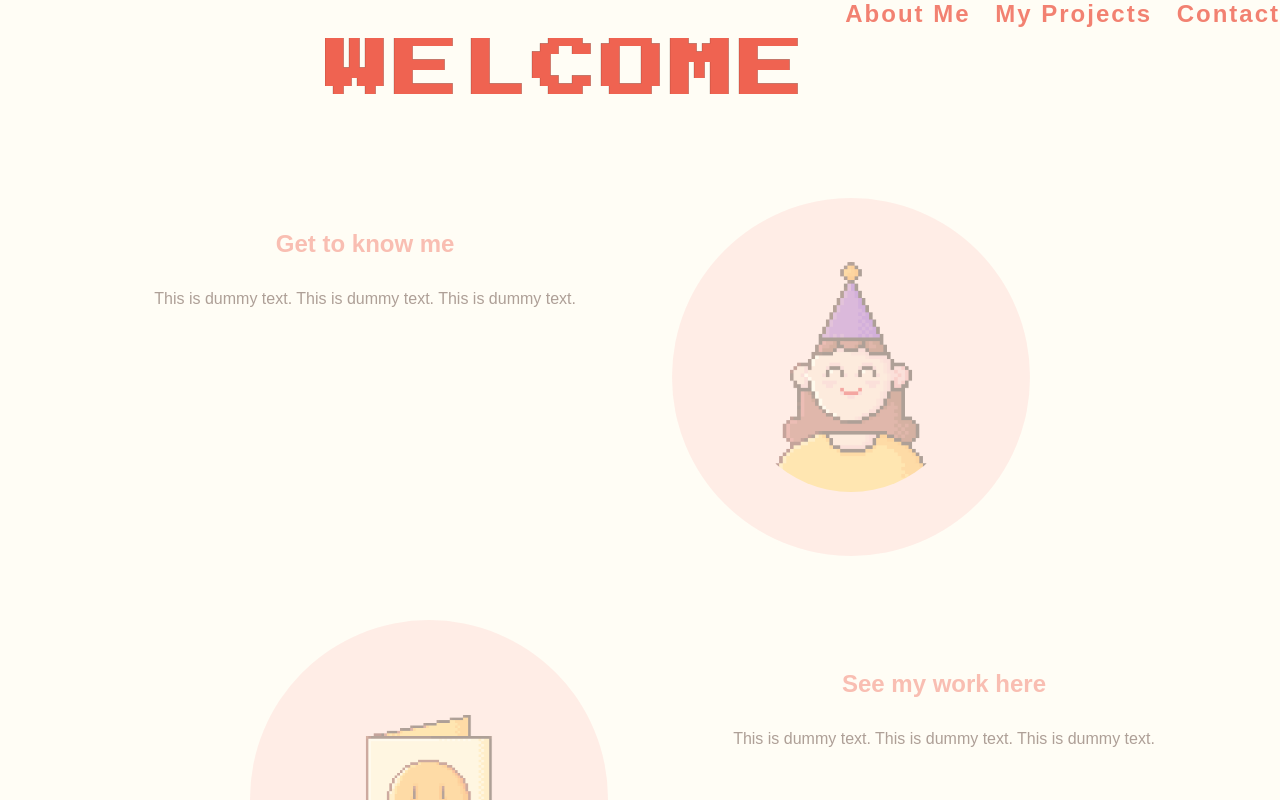
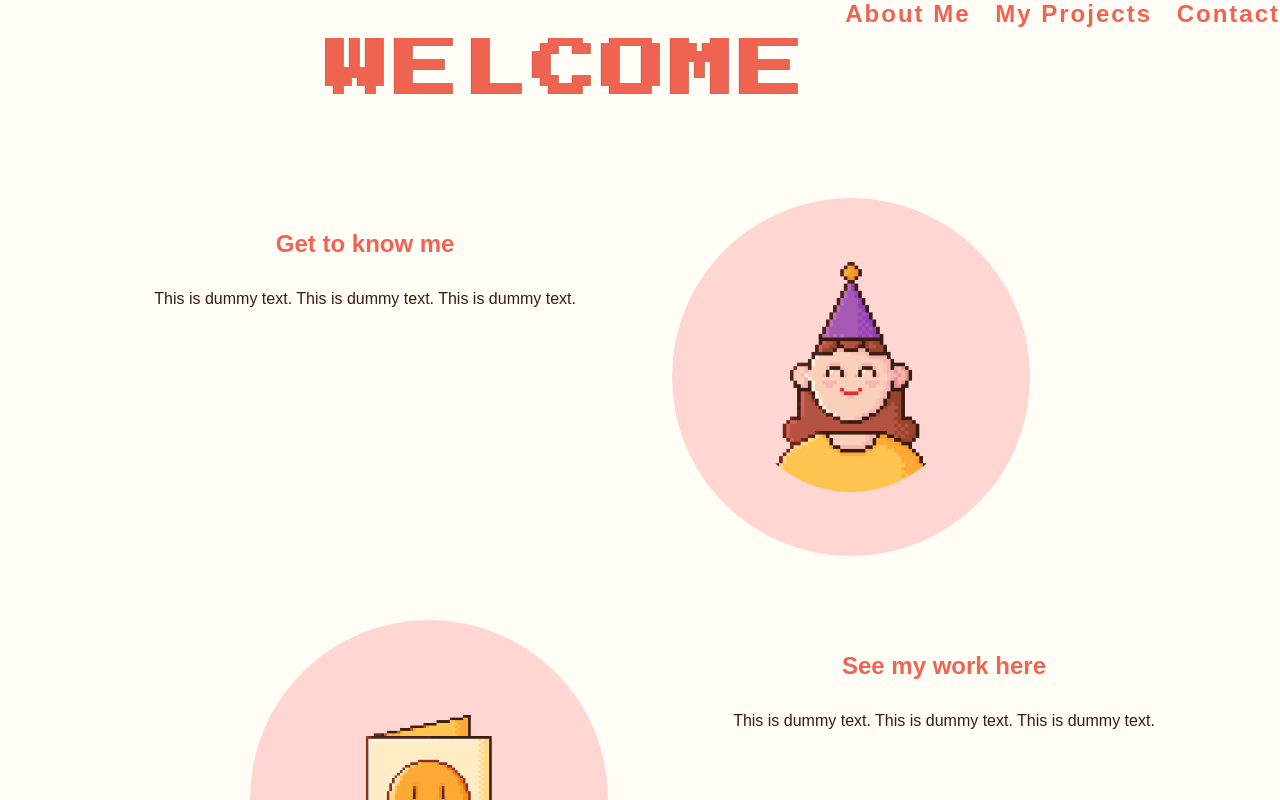
Before and after one commit to tanjamilisavljevic/portfolio, a React (Create React App) app: page / in a window 1280 px wide. Shown: the top 800 px of the page. Built offline with nearby package versions, Linux system fonts and the light colour scheme; a web font is replaced by a local one.

Commit message:
Make timer shorter

```diff
--- a/src/App.css
+++ b/src/App.css
@@ -93,7 +93,7 @@ h4{
     text-align: center;
     margin: 2rem;
 }
-#card1{
+#about-me{
     grid-column-start: 1;
     grid-column-end: 2;
     grid-row-start: 1;
@@ -101,14 +101,14 @@ h4{
     justify-self: end;
     margin-right: 4rem;
 }
-#card2{
+#my-projects{
     grid-column-start: 2;
     grid-column-end: 3;
     grid-row-start: 2;
     grid-row-end: 3;
     margin-left: 4rem;
 }
-#card3{
+#contact{
     grid-column-start: 1;
     grid-column-end: 2;
     grid-row-start: 3;
@@ -134,13 +134,17 @@ img{
     text-shadow: 2px 2px #fddad1;
 }
 #phone:hover{
+    cursor: url("./sparkler.png"), auto;
+}
+#phone:active{
     animation: rotate 2s ;
-    cursor: pointer;
 }
 @keyframes rotate {
     100% {transform: rotate(360deg); }
 }
-#card:hover{
+#birthdayCard:active{
     animation: rotate 2s;
-    cursor: pointer;
 }
+#birthdayCard:hover{
+    cursor: url("./sparkler.png"), auto;
+}
--- a/src/App.tsx
+++ b/src/App.tsx
@@ -5,7 +5,7 @@ import Footer from "./Components/Footer";
 
 function App() {
 
-    const [counter, setCounter] = useState(3);
+    const [counter, setCounter] = useState(2);
 
     useEffect(() => {
         const timer =
@@ -18,9 +18,9 @@ function App() {
         return (
             <div className='App'>
                 <header>
-                    <a className='headerLink' href='#card1'> About Me </a>
-                    <a className='headerLink' href='#card2'> My Projects </a>
-                    <a className='headerLink' href='#card3'> Contact </a>
+                    <a className='headerLink' href='#about-me'> About Me </a>
+                    <a className='headerLink' href='#my-projects'> My Projects </a>
+                    <a className='headerLink' href='#contact'> Contact </a>
                 </header>
                 <div className='titleWrapper'>
                     <h1 className='mainTitle'> WELCOME </h1>
--- a/src/Components/Cards.tsx
+++ b/src/Components/Cards.tsx
@@ -10,7 +10,7 @@ function Cards() {
         <div>
             <div className="cardWrapper">
 
-                <div className='card' id='card1'>
+                <div className='card' id='about-me'>
                     <a id='card1'>
                         <h4> Get to know me </h4>
                         <p> This is dummy text. This is dummy text. This is dummy text.</p>
@@ -19,17 +19,17 @@ function Cards() {
 
                 <img className='rightImg' id='girl' src={BirthdayGirl}/>
 
-                <div className='card' id='card2'>
+                <div className='card' id='my-projects'>
                     <a id='card2'>
                         <h4> See my work here </h4>
                         <p> This is dummy text. This is dummy text. This is dummy text.</p>
                     </a>
                 </div>
 
-                <img className='leftImg' id='card' src={BirthdayCard}/>
+                <img className='leftImg' id='birthdayCard' src={BirthdayCard}/>
 
 
-                <div className='card' id='card3'>
+                <div className='card' id='contact'>
                     <a id='card3'>
                         <h4> Let's get in touch! </h4>
                         <p> Connect with me on
```
Also changed, not shown: src/birthday-girl2.png, src/sparkler.png (added).
